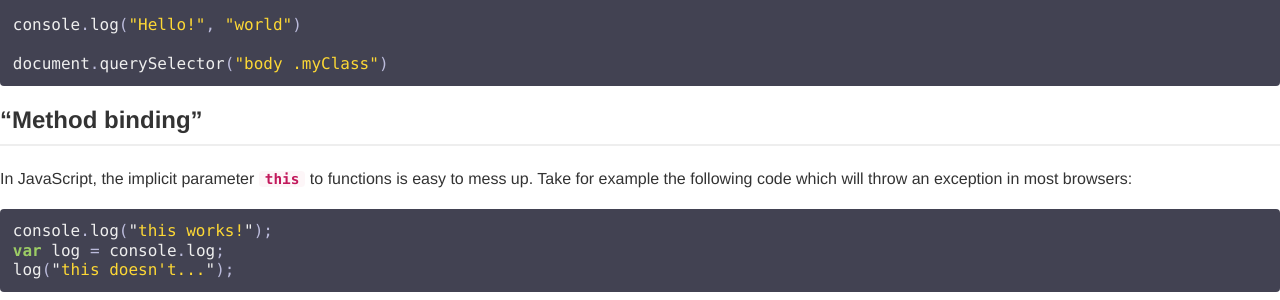
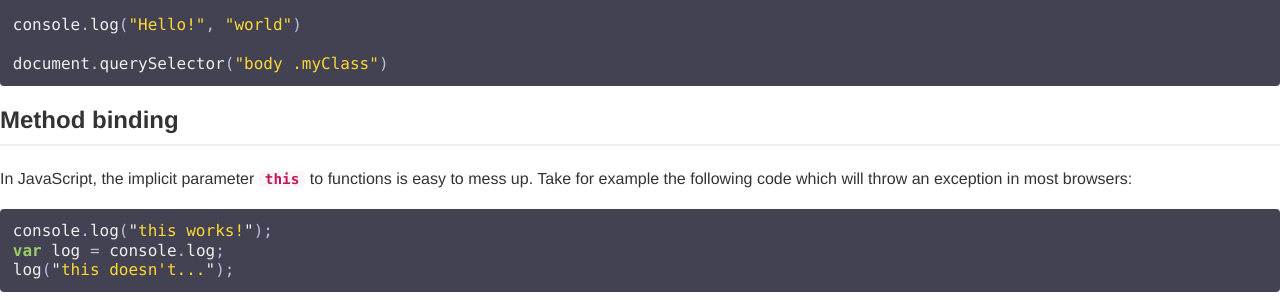
Before and after one commit to squiggle-lang/squiggle-lang.org, a Jekyll site: the page built from tutorial/chapter/5/index.md, in a window 1280 px wide. Shown: the part 660-960 px from the top of the page. Built offline with Jekyll 4.4.1, drawn with Linux system fonts in a browser that asks for light colours; Markdown is read by kramdown in place of the engine named in the settings.

Commit message:
Removes accidental quotes

````diff
--- a/tutorial/chapter/5/index.md
+++ b/tutorial/chapter/5/index.md
@@ -32,7 +32,7 @@ console.log("Hello!", "world")
 document.querySelector("body .myClass")
 ```
 
-## "Method binding"
+## Method binding
 
 In JavaScript, the implicit parameter `this` to functions is easy to mess up.
 Take for example the following code which will throw an exception in most
````
